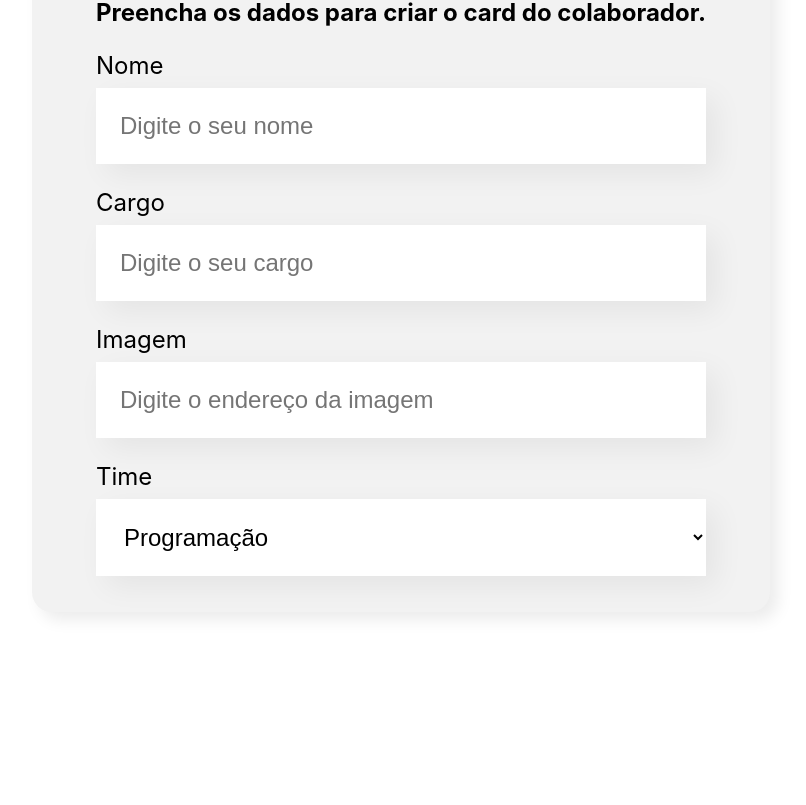
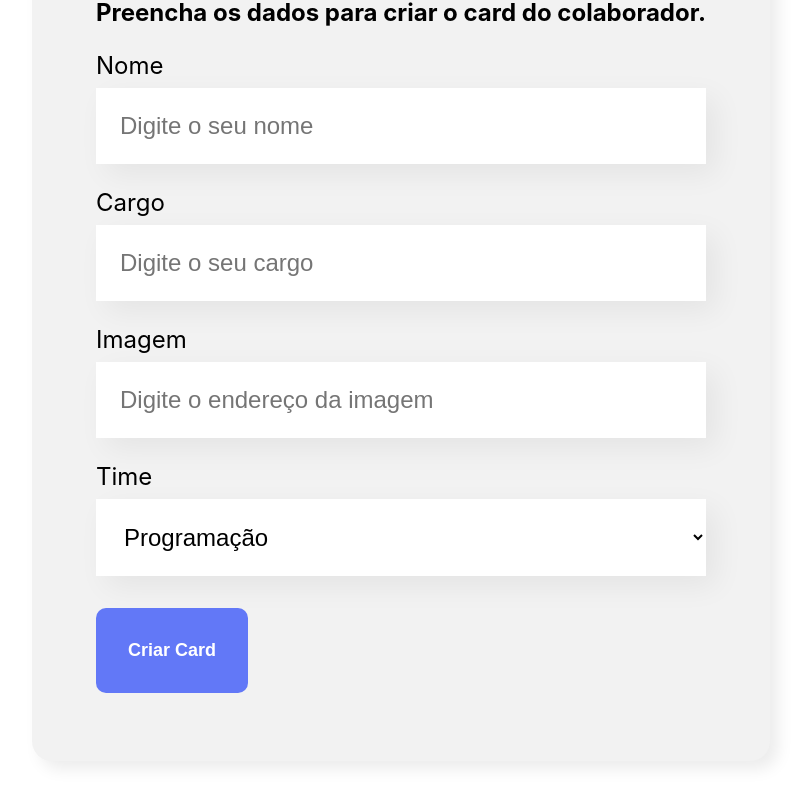
Before and after one commit to alvesmaarcos/praticando-react, a React (Create React App) app in the folder organo/: page / in a window 1280 px wide. Shown: the part 636-1441 px from the top of the page, without its empty margins (239-1045 px from the left). Before the commit the page ends 1328 px from the top, so only its background shows below. Built offline with nearby package versions, Linux system fonts and the light colour scheme.

Commit message:
Add Button component and integrate it into Form; update TextField to require fields

```diff
--- /dev/null
+++ b/organo/src/components/Button/Button.css
@@ -0,0 +1,16 @@
+.button {
+    background-color: #6278F7;
+    border-radius: 10px;
+    font-weight: 700;
+    font-size: 18px;
+    padding: 32px;
+    color: #FFFFFF;
+    transition: 0.2s;
+    border: none;
+    cursor: pointer;
+    margin: 32px 0;
+}
+
+.button:hover {
+    color: #95FFD4;
+}
--- /dev/null
+++ b/organo/src/components/Button/Button.js
@@ -0,0 +1,7 @@
+export const Button = (props) => {
+    return (
+        <button className="button">
+            {props.children}
+        </button>
+    )
+}
--- /dev/null
+++ b/organo/src/components/Button/index.js
@@ -0,0 +1,4 @@
+import {Button} from './Button.js'
+import './Button.css'
+
+export default Button
--- a/organo/src/components/Form/Form.js
+++ b/organo/src/components/Form/Form.js
@@ -1,3 +1,4 @@
+import Button from "../Button"
 import SuspendendList from "../SuspendedList"
 import TextField from "../TextField"
 
@@ -12,14 +13,20 @@ export const Form = () => {
         'Inovação e Gestão'
     ]
 
+    const aoEnviar = (evento) => {
+        evento.preventDefault()
+        console.log('Form has been submitted.')
+    }
+
     return (
         <section className="form">
-            <form>
+            <form onSubmit={aoEnviar}>
                 <h2>Preencha os dados para criar o card do colaborador.</h2>
-                <TextField label="Nome" placeholder="Digite o seu nome" />
-                <TextField label="Cargo" placeholder="Digite o seu cargo" />
+                <TextField obrigatorio={true} label="Nome" placeholder="Digite o seu nome" />
+                <TextField obrigatorio={true} label="Cargo" placeholder="Digite o seu cargo" />
                 <TextField label="Imagem" placeholder="Digite o endereço da imagem" />
                 <SuspendendList label='Time' itens={times}></SuspendendList>
+                <Button>Criar Card</Button>
             </form>
         </section>
     )
--- a/organo/src/components/TextField/TextField.js
+++ b/organo/src/components/TextField/TextField.js
@@ -4,7 +4,7 @@ export const TextField = (props) => {
             <label>
                 {props.label}
             </label>
-            <input placeholder={props.placeholder}></input>
+            <input required={props.obrigatorio} placeholder={props.placeholder}></input>
         </div>
     )
 }
```
